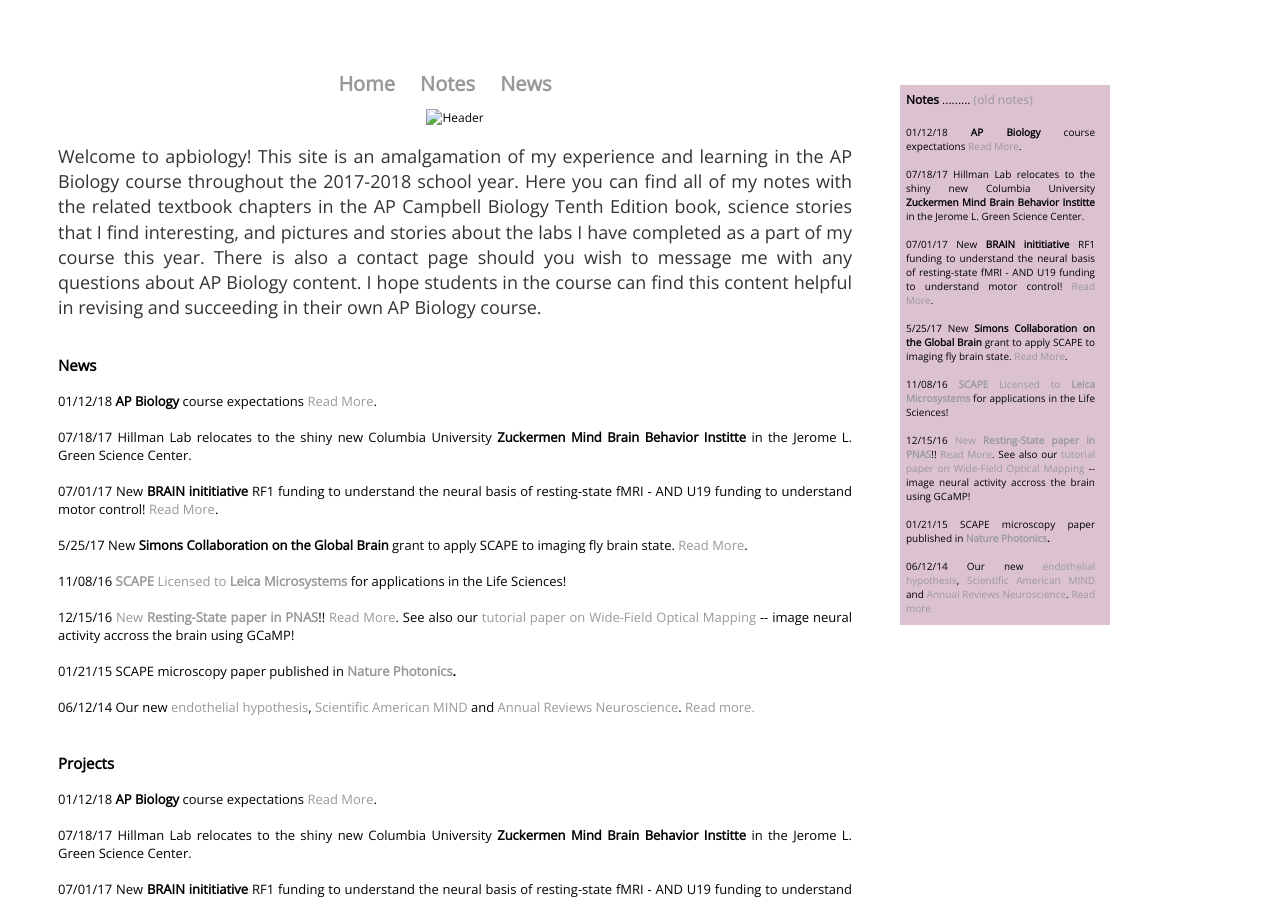
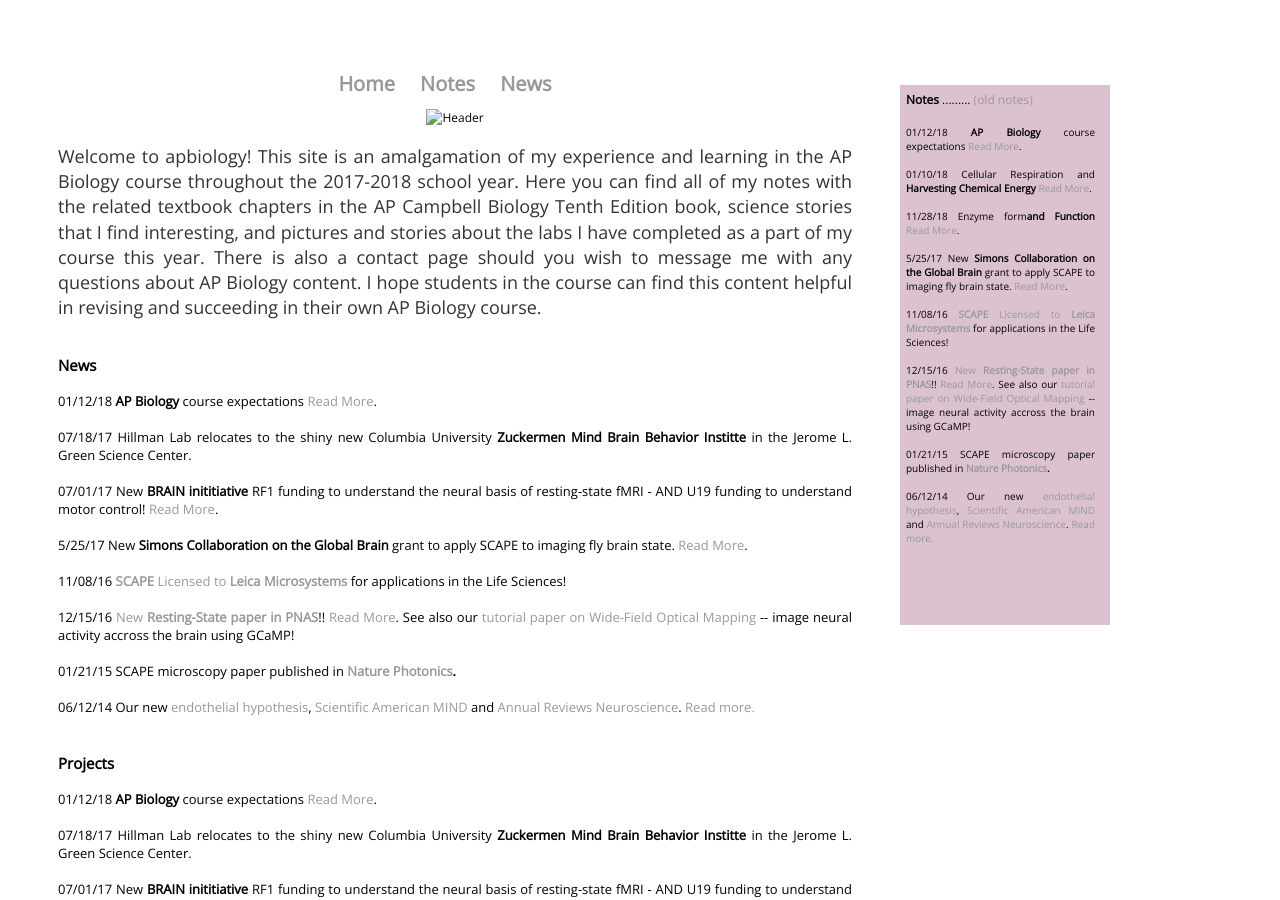
Before and after one commit to meganscarlett/meganscarlett.github.io, a Jekyll site: the page built from index.html, in a window 1280 px wide and 900 px high. Built offline with Jekyll 4.4.1, drawn with Linux system fonts in a browser that asks for light colours.

Commit message:
Update index.html

```diff
--- a/index.html
+++ b/index.html
@@ -94,9 +94,9 @@ I hope students in the course can find this content helpful in revising and succ
                   <div style="font-size: 10px">
                     01/12/18 <strong> AP Biology </strong> course expectations <a href="https://meganscarlett.github.io/2018/01/11/ap-biology-course-expectations.html">Read More</a>.</span><span class="style17"><br>
                     <br>
-                      </span><span class="style3"> 07/18/17 Hillman Lab relocates to the shiny new Columbia University <strong>Zuckermen Mind Brain Behavior Institte</strong> in the Jerome L. Green Science Center. </span><span class="style17"><br>
+                      </span><span class="style3"> 01/10/18 Cellular Respiration and <strong>Harvesting Chemical Energy</strong> <a href="https://meganscarlett.github.io/2018/01/10/cellular-respiration-and-harvesting-chemical-energy.html">Read More</a>.</span><span class="style17"><br>
                     <br>
-                      </span><span class="style3"> 07/01/17 New <strong>BRAIN inititiative</strong> RF1 funding to understand the neural basis of resting-state fMRI - AND U19 funding to understand motor control! <a href="https://zuckermaninstitute.columbia.edu/columbia-s-zuckerman-institute-awarded-251m-brain-initiative-drive-neuroscience-discovery">Read More</a>. </span><span class="style17"><br>
+                      </span><span class="style3"> 11/28/18 Enzyme form<strong>and Function</strong> <a href="https://meganscarlett.github.io/2017/11/29/enzyme-form-and-function.html">Read More</a>. </span><span class="style17"><br>
                     <br>
                     </span><span class="style3"> 5/25/17 New <strong>Simons Collaboration on the Global Brain</strong> grant to apply SCAPE to imaging  fly brain state. <a href="https://www.simonsfoundation.org/funded-project/the-representation-of-internal-state-in-the-fly-brain/">Read More</a>.</span><span class="style17"><br>
                     <br>
```
